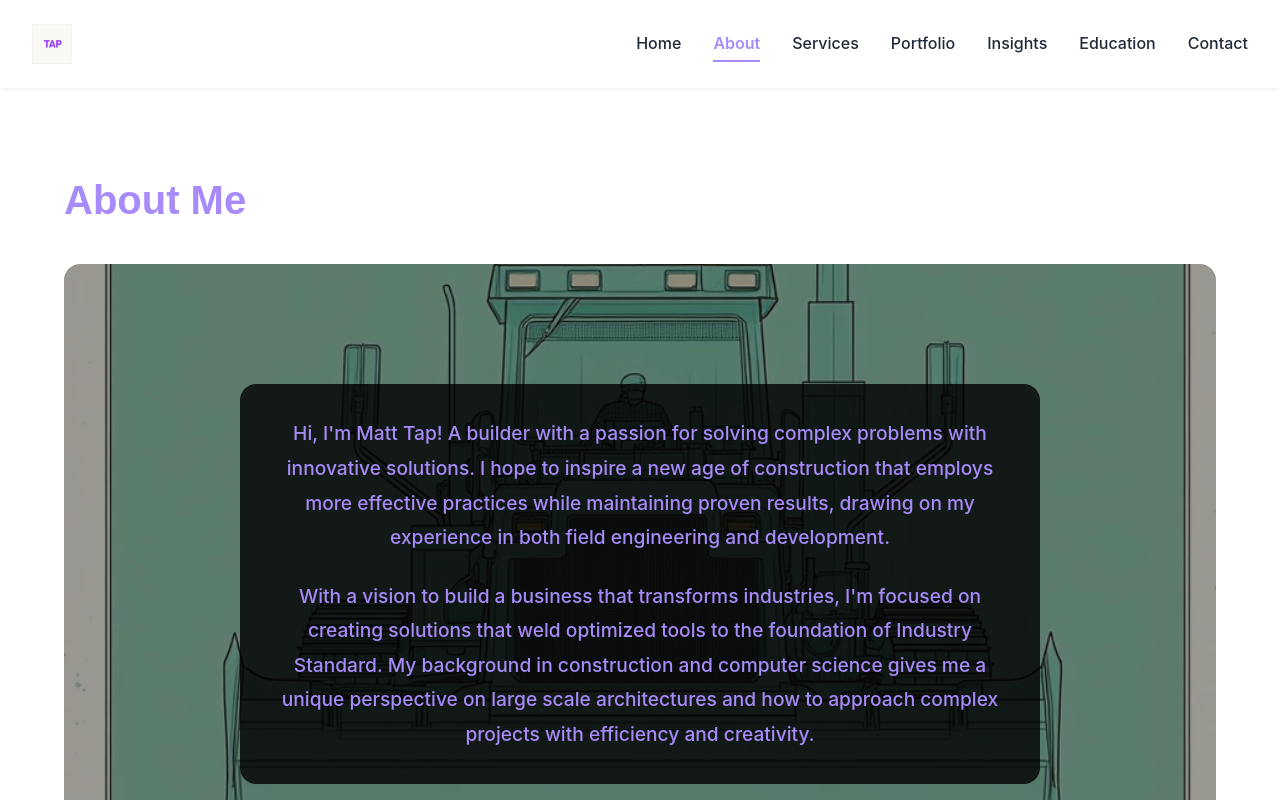
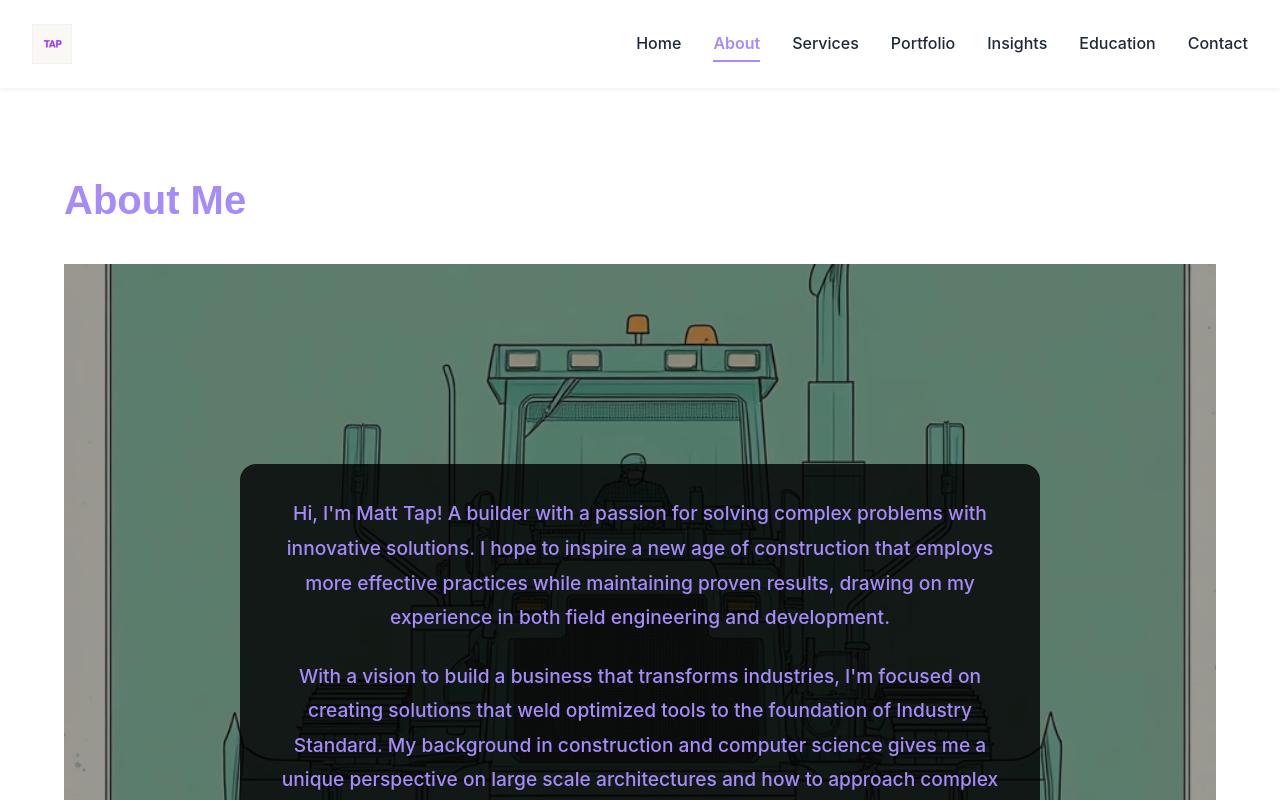
Before and after one commit to motiev01/tapstructures, a React (Create React App) app: page /about in a window 1280 px wide. Shown: the top 800 px of the page. Built offline with nearby package versions, Linux system fonts and the light colour scheme.

Commit message:
Polishing and bug fixes all around

```diff
--- a/src/pages/AboutPage.tsx
+++ b/src/pages/AboutPage.tsx
@@ -38,29 +38,16 @@ const PageHeading = styled.h1`
   color: ${props => props.theme.colors.primary};
 `;
 
-const BioContainer = styled.div`
+const BioContainer = styled.div<{ $imageUrl: string }>`
   position: relative;
-  width: 100%;
-  height: 80vh;
-  min-height: 600px;
+  min-height: 100vh;
+  background-image: url(${props => props.$imageUrl});
+  background-size: cover;
+  background-position: center;
+  background-attachment: fixed;
   display: flex;
   align-items: center;
   justify-content: center;
-  background-image: url(${bulldozerImage});
-  background-size: cover;
-  background-position: center;
-  background-attachment: fixed;
-  border-radius: 1rem;
-  overflow: hidden;
-  margin: 2rem 0;
-
-  @media (hover: none) and (pointer: coarse), (max-width: 768px) {
-    background-attachment: scroll;
-    -webkit-overflow-scrolling: touch;
-    height: auto;
-    min-height: auto;
-    padding: 3rem 0;
-  }
 
   &::before {
     content: '';
@@ -71,6 +58,11 @@ const BioContainer = styled.div`
     bottom: 0;
     background: rgba(0, 0, 0, 0.4);
     z-index: 1;
+  }
+
+  @media (max-width: 768px) {
+    background-size: cover;
+    background-position: center;
   }
 `;
 
@@ -84,6 +76,9 @@ const BioContent = styled.div`
   text-align: center;
   margin: 0 auto;
   width: 90%;
+  display: flex;
+  flex-direction: column;
+  justify-content: center;
 
   @media (max-width: 768px) {
     width: 95%;
@@ -316,7 +311,7 @@ const AboutPage: React.FC = () => {
           >
             <motion.div variants={animations.fadeIn}>
               <PageHeading>About Me</PageHeading>
-              <BioContainer>
+              <BioContainer $imageUrl={bulldozerImage}>
                 <BioContent>
                   <BioText>
                     Hi, I'm Matt Tap! A builder with a passion for solving complex problems with innovative solutions.
```
